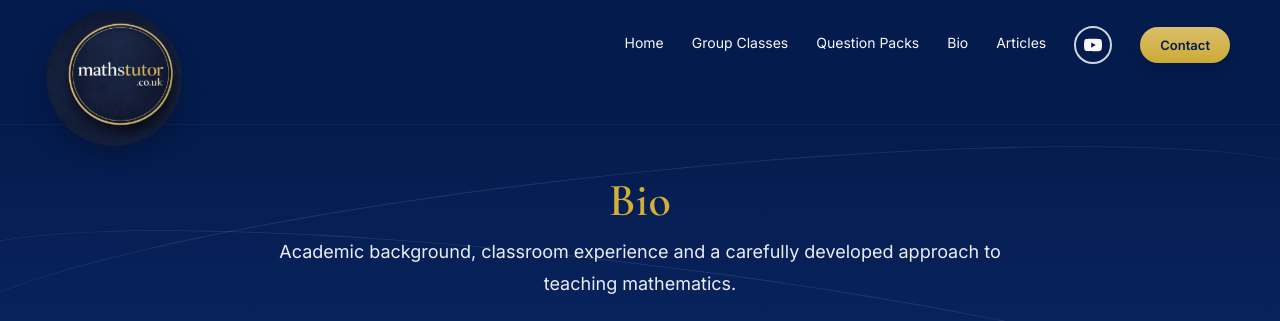
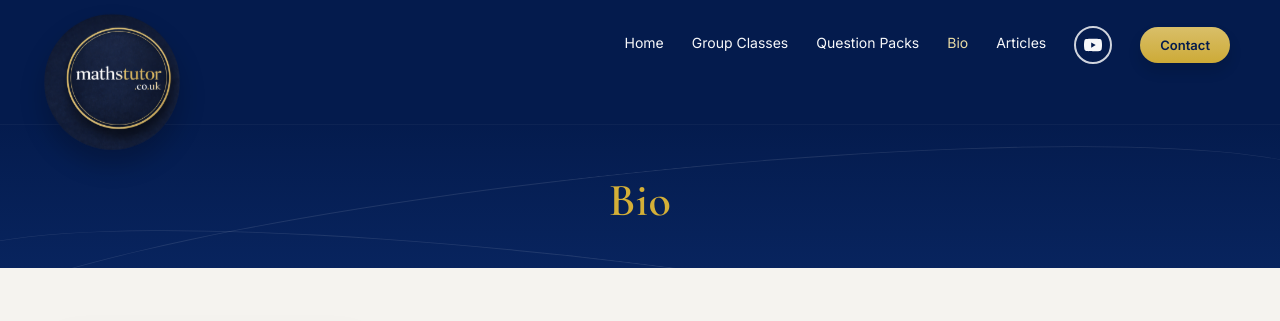
Before and after one commit to mathstutoruk/mathstutor-website, a plain HTML site: page bio.html in a window 1280 px wide. Shown: the top 321 px of the page. Drawn offline with nearby package versions, Linux system fonts and the light colour scheme; grey boxes are pictures that could not be loaded.

Commit message:
Update bio.html

```diff
--- a/bio.html
+++ b/bio.html
@@ -34,6 +34,7 @@
 
     *{box-sizing:border-box}
     html{scroll-behavior:smooth}
+
     body{
       margin:0;
       font-family:"Inter",sans-serif;
@@ -58,6 +59,7 @@
       margin:0 auto;
     }
 
+    /* HEADER */
     .site-header{
       position:fixed;
       top:0;
@@ -99,8 +101,8 @@
       height:128px;
       border-radius:50%;
       object-fit:cover;
-      object-position:center;
-      transform:translateY(-2px) scale(1.06);
+      object-position:46% 54%;
+      transform:translate(-2px,2px) scale(1.06);
       box-shadow:0 14px 24px rgba(0,0,0,.22);
     }
 
@@ -143,13 +145,13 @@
     }
 
     .nav a:not(.nav-contact):not(.youtube-link):hover,
-    .nav a:not(.nav-contact):not(.youtube-link):focus-visible{
+    .nav a:not(.nav-contact):not(.youtube-link):focus-visible,
+    .nav a.active{
       color:#f0e1a7;
       outline:none;
     }
 
-    .nav a:not(.nav-contact):not(.youtube-link):hover::after,
-    .nav a:not(.nav-contact):not(.youtube-link):focus-visible::after,
+    .nav a:hover::after,
     .nav a.active::after{
       transform:scaleX(1);
     }
@@ -172,7 +174,7 @@
     }
 
     .nav-contact{
-      background:linear-gradient(180deg, var(--gold-soft), var(--gold));
+      background:linear-gradient(180deg,var(--gold-soft),var(--gold));
       color:var(--navy);
       padding:10px 20px !important;
       border-radius:999px;
@@ -228,8 +230,9 @@
       border-bottom:1px solid rgba(255,255,255,.08);
     }
 
+    /* HERO */
     .page-hero{
-      background:linear-gradient(180deg, var(--navy), var(--navy-2));
+      background:linear-gradient(180deg,var(--navy),var(--navy-2));
       color:var(--white);
       padding:54px 0 40px;
       text-align:center;
@@ -267,17 +270,10 @@
     .page-hero h1{
       color:var(--gold);
       font-size:46px;
-      margin-bottom:8px;
+      margin-bottom:0;
     }
 
-    .page-hero p{
-      max-width:760px;
-      margin:0 auto;
-      font-size:18px;
-      line-height:1.8;
-      color:rgba(255,255,255,.92);
-    }
-
+    /* MAIN */
     .bio-grid{
       display:grid;
       grid-template-columns:320px 1fr;
@@ -305,7 +301,8 @@
       margin-bottom:14px;
     }
 
-    .bio-summary p{
+    .bio-summary p,
+    .card p{
       margin:0;
       color:var(--muted);
       font-size:17px;
@@ -330,13 +327,6 @@
       margin-bottom:12px;
     }
 
-    .card p{
-      margin:0;
-      color:var(--muted);
-      font-size:17px;
-      line-height:1.9;
-    }
-
     .footer{
       text-align:center;
       color:#7a8798;
@@ -346,10 +336,12 @@
 
     @media (max-width:980px){
       :root{ --header-height:132px; }
+
       .header-inner,
       .bio-grid{
         grid-template-columns:1fr;
       }
+
       .page-hero h1{font-size:38px}
     }
 
@@ -366,20 +358,15 @@
         height:104px;
       }
 
-      .nav-area{
-        display:none;
-      }
-
-      .mobile-bar{
-        display:flex;
-      }
+      .nav-area{display:none}
+      .mobile-bar{display:flex}
 
       .site-header.mobile-menu-open .mobile-menu{
         display:block;
       }
 
       .page-hero h1{font-size:32px}
-      .page-hero p,
+
       .bio-summary p,
       .card p{
         font-size:15px;
@@ -391,6 +378,7 @@
 
 <header class="site-header" id="siteHeader">
   <div class="container header-inner">
+
     <div class="brand">
       <img src="logo-cropped.png" alt="Maths Tutor UK logo">
     </div>
@@ -402,6 +390,7 @@
         <a href="index.html#lessons">Question Packs</a>
         <a href="bio.html" class="active">Bio</a>
         <a href="index.html#online-lessons">Articles</a>
+
         <a
           href="https://www.youtube.com/"
           target="_blank"
@@ -414,6 +403,7 @@
             <path d="M23.5 6.2a3.1 3.1 0 0 0-2.2-2.2C19.4 3.5 12 3.5 12 3.5s-7.4 0-9.3.5A3.1 3.1 0 0 0 .5 6.2 32.2 32.2 0 0 0 0 12a32.2 32.2 0 0 0 .5 5.8 3.1 3.1 0 0 0 2.2 2.2c1.9.5 9.3.5 9.3.5s7.4 0 9.3-.5a3.1 3.1 0 0 0 2.2-2.2A32.2 32.2 0 0 0 24 12a32.2 32.2 0 0 0-.5-5.8ZM9.6 15.5v-7l6 3.5-6 3.5Z"/>
           </svg>
         </a>
+
         <a href="index.html#contact" class="nav-contact">Contact</a>
       </nav>
     </div>
@@ -425,6 +415,7 @@
         </svg>
       </button>
     </div>
+
   </div>
 
   <div class="mobile-menu" id="mobileMenu">
@@ -440,11 +431,11 @@
 <section class="page-hero">
   <div class="container page-hero-inner">
     <h1>Bio</h1>
-      <p>Academic background, classroom experience and a carefully developed approach to teaching mathematics.</p>
   </div>
 </section>
 
 <main class="container">
+
   <section class="bio-grid">
     <div class="bio-image">
       <img src="me.png" alt="Surinder Sangha portrait">
@@ -459,6 +450,7 @@
   </section>
 
   <section class="section">
+
     <article class="card">
       <h3>Academic Credentials</h3>
       <p>
@@ -507,9 +499,11 @@
         Students can expect a supportive and focused learning environment, where progress is built carefully step by step. Whether the goal is stronger grades, better examination preparation, or more secure foundations, lessons are designed to provide clear guidance, consistent support and meaningful long-term progress.
       </p>
     </article>
+
   </section>
 
   <div class="footer">© mathstutor.co.uk 2026</div>
+
 </main>
 
 <script>
@@ -558,5 +552,6 @@
   });
 })();
 </script>
+
 </body>
 </html>
```
Lines whose indentation alone changed are shown as unchanged.
